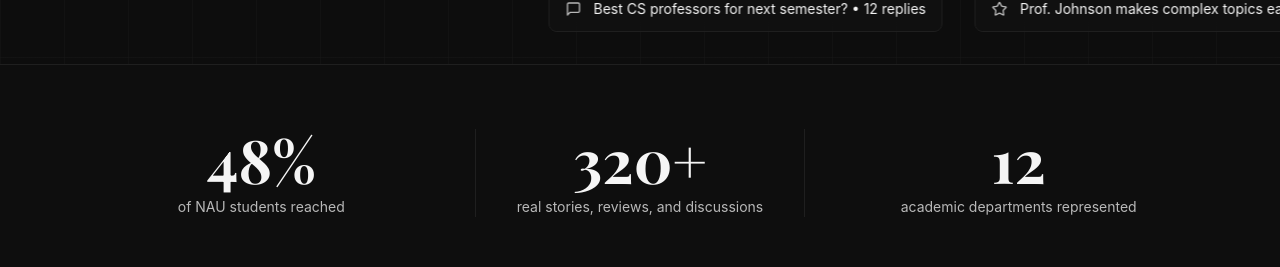
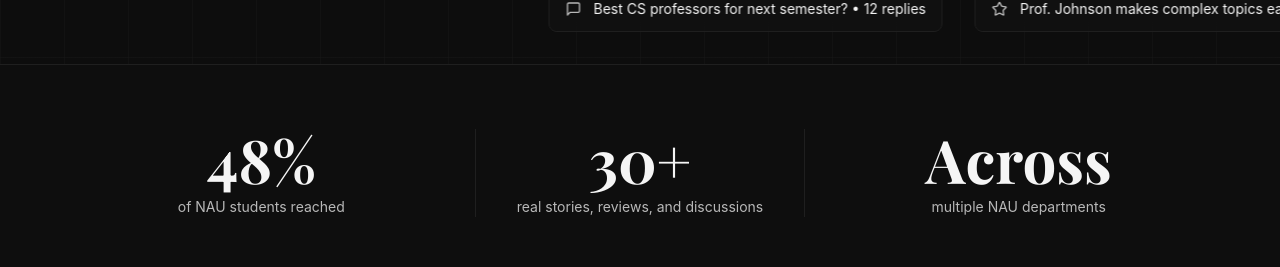
Before and after one commit to arslan01000/nau-student-hub, a React (Vite) app: page / in a window 1280 px wide. Shown: the part 840-1107 px from the top of the page. Built offline with nearby package versions, Linux system fonts and the light colour scheme; no server answers; the database is empty.

Commit message:
Update Home.tsx

```diff
--- a/src/pages/Home.tsx
+++ b/src/pages/Home.tsx
@@ -233,12 +233,12 @@ export default function Home({ onLoginClick }: HomeProps) {
               <p className="text-sm text-muted-foreground">of NAU students reached</p>
             </div>
             <div className="text-center space-y-2 md:border-x border-border">
-              <div className="text-5xl md:text-6xl font-serif font-bold text-foreground">320+</div>
+              <div className="text-5xl md:text-6xl font-serif font-bold text-foreground">30+</div>
               <p className="text-sm text-muted-foreground">real stories, reviews, and discussions</p>
             </div>
             <div className="text-center space-y-2">
-              <div className="text-5xl md:text-6xl font-serif font-bold text-foreground">12</div>
-              <p className="text-sm text-muted-foreground">academic departments represented</p>
+              <div className="text-5xl md:text-6xl font-serif font-bold text-foreground">Across</div>
+              <p className="text-sm text-muted-foreground">multiple NAU departments</p>
             </div>
           </div>
         </div>
```
